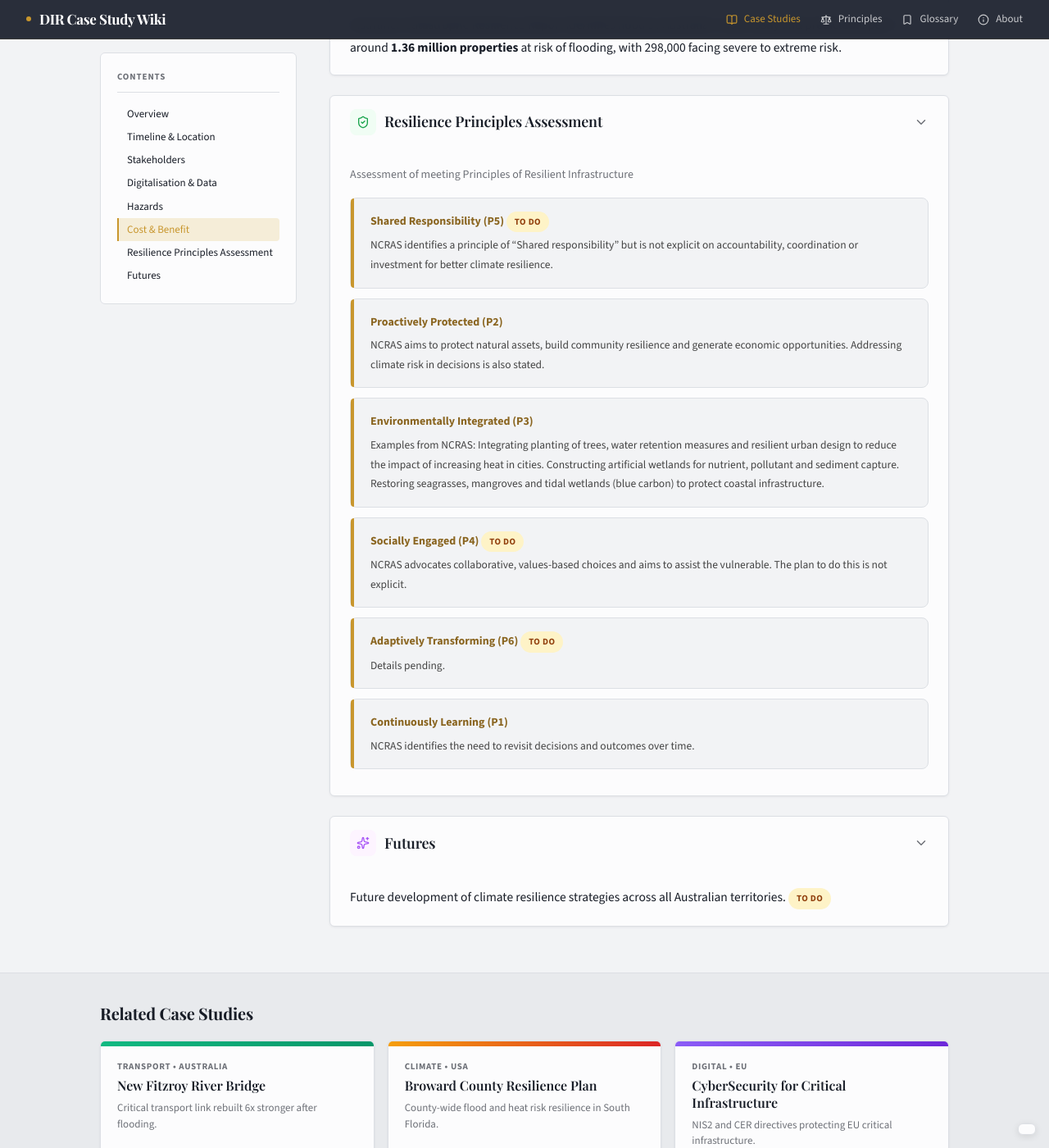
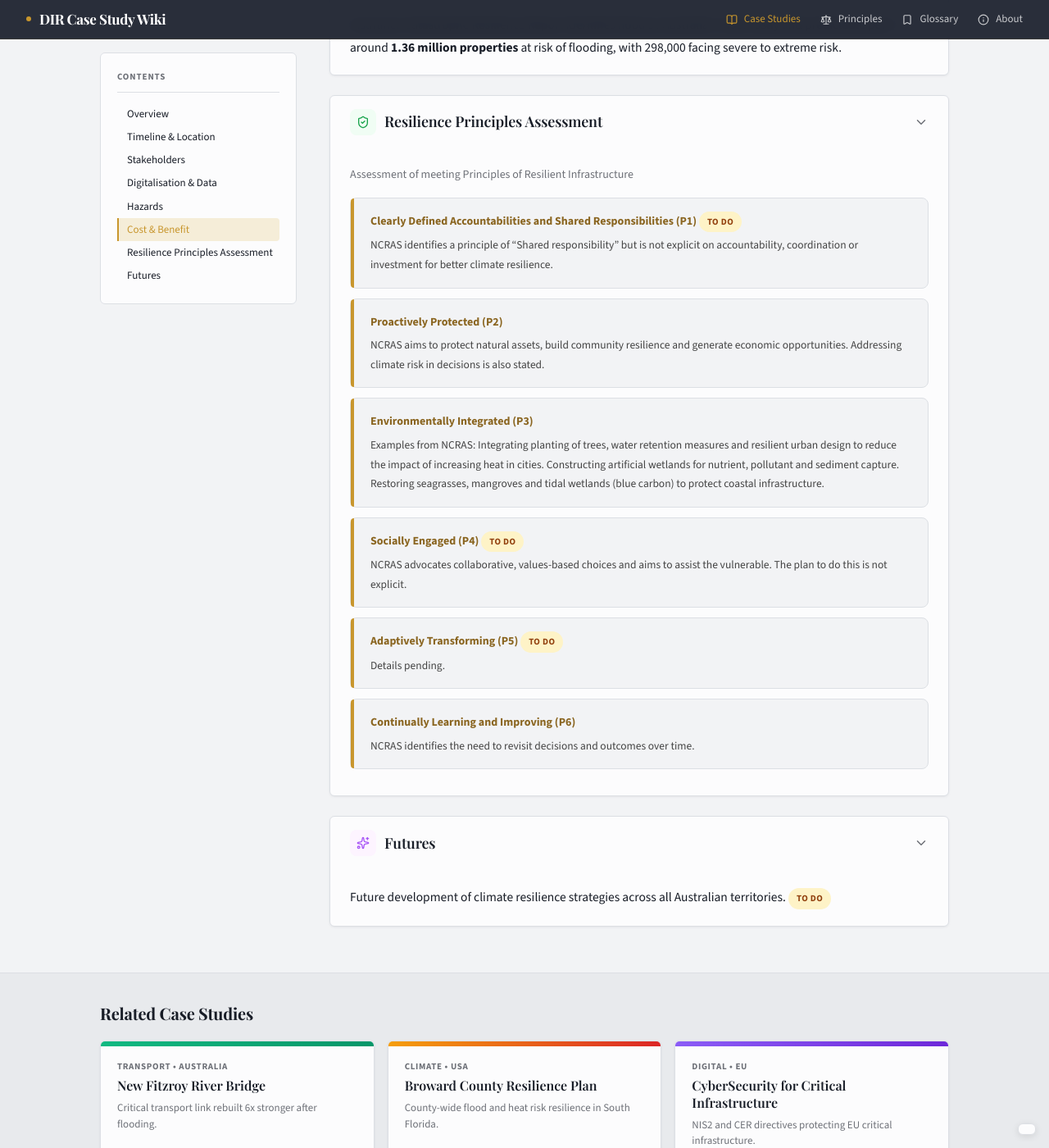
Before and after one commit to visioninglab/DIRwiki, a Jekyll site: the page built from _case_studies/australia-climate.md, in a window 1280 px wide and 1400 px high, scrolled down 2499 px. Shown: the whole window at 82% size. Built offline with Jekyll 4.4.1, drawn with Linux system fonts in a browser that asks for light colours.

Commit message:
Update principles to ISO 22372:2025 numbering

```diff
--- a/_case_studies/australia-climate.md
+++ b/_case_studies/australia-climate.md
@@ -89,7 +89,7 @@ sections:
   - id: principles
     type: principles
     assessments:
-      - principle: "Shared Responsibility (P5)"
+      - principle: "Clearly Defined Accountabilities and Shared Responsibilities (P1)"
         status: todo
         content: "NCRAS identifies a principle of &ldquo;Shared responsibility&rdquo; but is not explicit on accountability, coordination or investment for better climate resilience."
       - principle: "Proactively Protected (P2)"
@@ -101,10 +101,10 @@ sections:
       - principle: "Socially Engaged (P4)"
         status: todo
         content: "NCRAS advocates collaborative, values-based choices and aims to assist the vulnerable. The plan to do this is not explicit."
-      - principle: "Adaptively Transforming (P6)"
+      - principle: "Adaptively Transforming (P5)"
         status: todo
         content: "Details pending."
-      - principle: "Continuously Learning (P1)"
+      - principle: "Continually Learning and Improving (P6)"
         status: done
         content: "NCRAS identifies the need to revisit decisions and outcomes over time."
 
```
